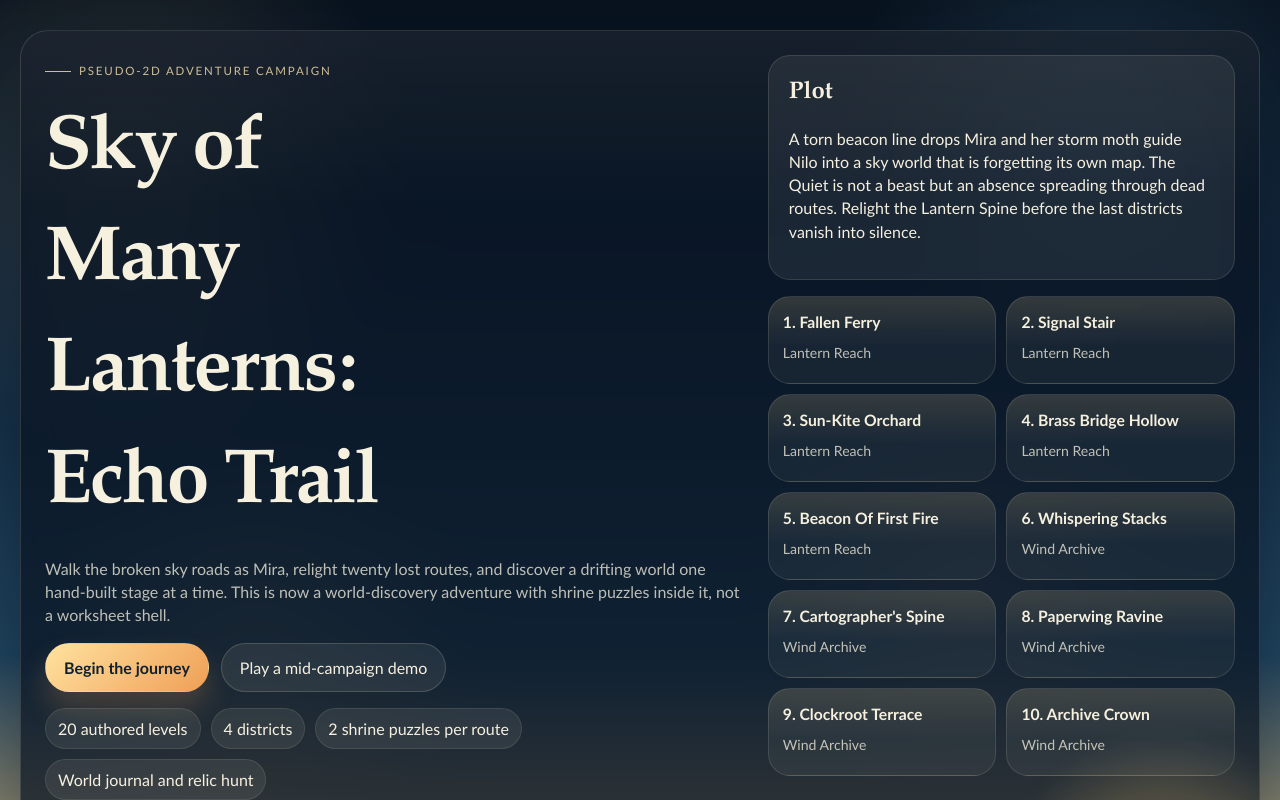
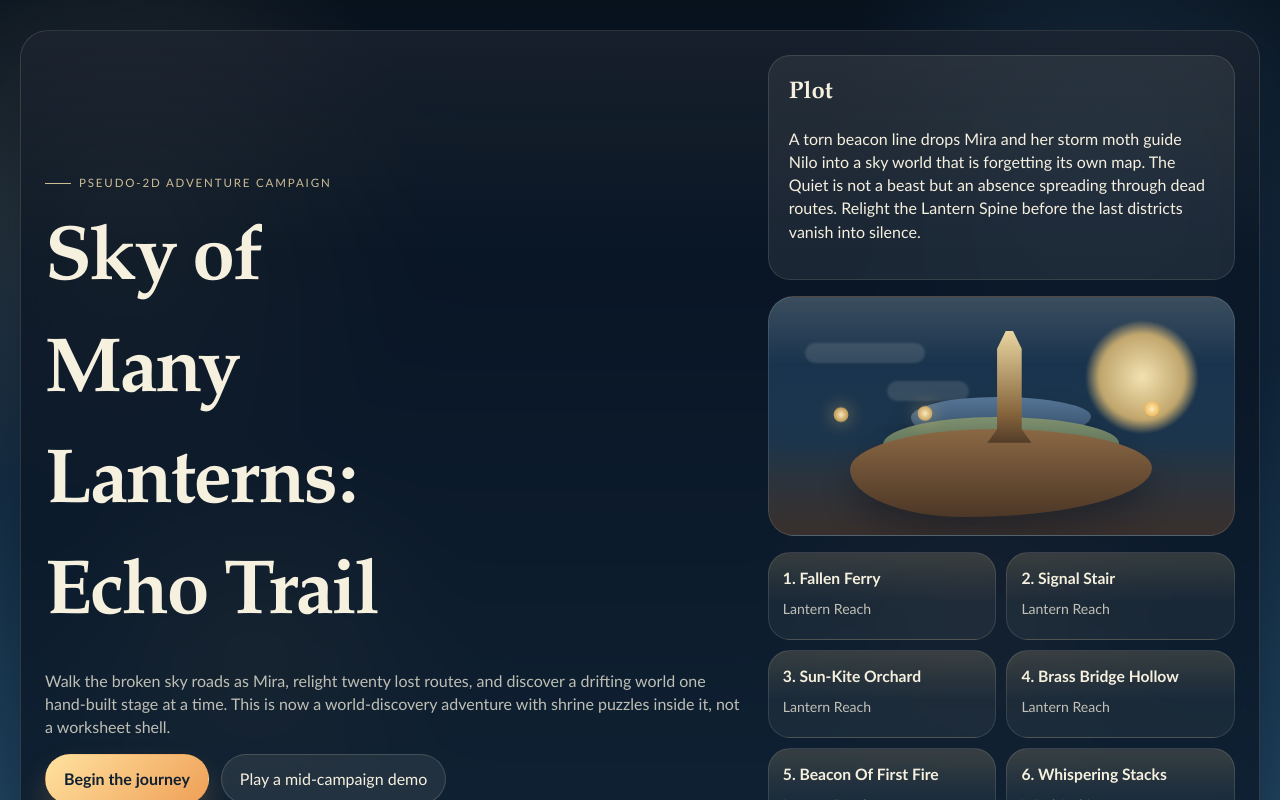
Before and after one commit to nzpr/lgk, a React (Vite) app: page / in a window 1280 px wide. Shown: the top 800 px of the page. Built offline with nearby package versions, Linux system fonts and the light colour scheme.

Commit message:
Add pseudo-3d staging to Echo Trail scenes

```diff
--- a/src/App.css
+++ b/src/App.css
@@ -288,6 +288,118 @@ button {
   font-family: "Palatino Linotype", Georgia, serif;
 }
 
+.hero-diorama {
+  position: relative;
+  min-height: 240px;
+  border-radius: 26px;
+  overflow: hidden;
+  background:
+    linear-gradient(180deg, rgba(255, 238, 198, 0.16), transparent 28%),
+    linear-gradient(180deg, rgba(16, 34, 54, 0.1), rgba(7, 16, 28, 0.58)),
+    linear-gradient(180deg, #16304d 0%, #284b69 60%, #7b5b45 100%);
+  border: 1px solid rgba(255, 240, 208, 0.12);
+}
+
+.hero-diorama__sun,
+.hero-diorama__cloud,
+.hero-diorama__island,
+.hero-diorama__spire,
+.hero-diorama__lantern {
+  position: absolute;
+}
+
+.hero-diorama__sun {
+  top: 24px;
+  right: 36px;
+  width: 112px;
+  height: 112px;
+  border-radius: 999px;
+  background: radial-gradient(circle, rgba(255, 236, 184, 0.95), rgba(255, 209, 120, 0.72) 54%, transparent 72%);
+  filter: blur(1px);
+}
+
+.hero-diorama__cloud {
+  height: 20px;
+  border-radius: 999px;
+  background: rgba(255, 248, 232, 0.12);
+  filter: blur(1px);
+}
+
+.hero-diorama__cloud--a {
+  top: 46px;
+  left: 36px;
+  width: 120px;
+}
+
+.hero-diorama__cloud--b {
+  top: 84px;
+  left: 118px;
+  width: 82px;
+}
+
+.hero-diorama__island {
+  left: 50%;
+  border-radius: 48% 52% 62% 38% / 46% 44% 56% 54%;
+  transform: translateX(-50%);
+  box-shadow: 0 18px 30px rgba(5, 12, 20, 0.28);
+}
+
+.hero-diorama__island--far {
+  bottom: 94px;
+  width: 180px;
+  height: 44px;
+  background: linear-gradient(180deg, #557596, #334d67);
+}
+
+.hero-diorama__island--mid {
+  bottom: 58px;
+  width: 236px;
+  height: 60px;
+  background: linear-gradient(180deg, #7f916f, #4b614f);
+}
+
+.hero-diorama__island--front {
+  bottom: 18px;
+  width: 302px;
+  height: 88px;
+  background: linear-gradient(180deg, #8a6844, #4d3726);
+}
+
+.hero-diorama__spire {
+  bottom: 92px;
+  left: 50%;
+  width: 44px;
+  height: 112px;
+  margin-left: -14px;
+  background: linear-gradient(180deg, #e9d6a1, #85643c 74%, #523c28 100%);
+  clip-path: polygon(42% 0, 58% 0, 78% 16%, 78% 88%, 100% 100%, 0 100%, 22% 88%, 22% 16%);
+  filter: drop-shadow(0 10px 20px rgba(6, 12, 20, 0.28));
+}
+
+.hero-diorama__lantern {
+  bottom: 112px;
+  width: 16px;
+  height: 16px;
+  border-radius: 999px;
+  background: radial-gradient(circle, rgba(255, 236, 188, 0.98), rgba(255, 194, 92, 0.72) 62%, transparent 70%);
+  box-shadow: 0 0 18px rgba(255, 214, 122, 0.48);
+  animation: lantern-drift 5.2s ease-in-out infinite;
+}
+
+.hero-diorama__lantern--a {
+  left: 64px;
+}
+
+.hero-diorama__lantern--b {
+  left: 148px;
+  animation-delay: 1.2s;
+}
+
+.hero-diorama__lantern--c {
+  right: 74px;
+  animation-delay: 2.1s;
+}
+
 .level-preview-grid {
   display: grid;
   grid-template-columns: repeat(2, minmax(0, 1fr));
@@ -334,6 +446,11 @@ button {
   font-size: 1.4rem;
 }
 
+.stat-card small {
+  color: rgba(246, 240, 223, 0.7);
+  font-size: 0.8rem;
+}
+
 .atlas-actions {
   grid-column: 1 / -1;
 }
@@ -356,6 +473,7 @@ button {
     linear-gradient(180deg, rgba(255, 255, 255, 0.04), transparent 32%),
     linear-gradient(180deg, var(--level-sky-top), var(--level-sky-bottom));
   box-shadow: var(--shadow);
+  transform-style: preserve-3d;
 }
 
 .atlas-level-card::before {
@@ -382,6 +500,56 @@ button {
 .atlas-level-card > * {
   position: relative;
   z-index: 1;
+}
+
+.atlas-level-card__diorama {
+  position: relative;
+  min-height: 88px;
+  margin: -4px -4px 2px;
+  border-radius: 18px;
+  overflow: hidden;
+  background:
+    linear-gradient(180deg, rgba(255, 255, 255, 0.08), transparent 26%),
+    linear-gradient(180deg, rgba(8, 17, 28, 0.08), rgba(8, 17, 28, 0.3)),
+    linear-gradient(180deg, color-mix(in srgb, var(--level-sky-top) 92%, white), var(--level-sky-bottom));
+  border: 1px solid rgba(255, 240, 208, 0.12);
+  transform: translateZ(10px);
+}
+
+.atlas-level-card__sun,
+.atlas-level-card__ridge {
+  position: absolute;
+}
+
+.atlas-level-card__sun {
+  top: 12px;
+  right: 18px;
+  width: 54px;
+  height: 54px;
+  border-radius: 999px;
+  background: radial-gradient(circle, rgba(255, 241, 197, 0.96), color-mix(in srgb, var(--level-accent) 78%, white) 56%, transparent 72%);
+}
+
+.atlas-level-card__ridge {
+  inset: auto 0 0;
+}
+
+.atlas-level-card__ridge--far {
+  height: 42%;
+  background: color-mix(in srgb, var(--level-sky-top) 48%, #152638);
+  clip-path: polygon(0 72%, 16% 58%, 30% 64%, 42% 48%, 58% 62%, 72% 44%, 84% 56%, 100% 40%, 100% 100%, 0 100%);
+}
+
+.atlas-level-card__ridge--mid {
+  height: 34%;
+  background: color-mix(in srgb, var(--level-sky-bottom) 42%, #2b465f);
+  clip-path: polygon(0 64%, 18% 54%, 34% 60%, 46% 42%, 62% 56%, 78% 38%, 92% 46%, 100% 40%, 100% 100%, 0 100%);
+}
+
+.atlas-level-card__ridge--front {
+  height: 22%;
+  background: linear-gradient(180deg, rgba(42, 31, 25, 0.2), rgba(42, 31, 25, 0.62));
+  clip-path: polygon(0 42%, 20% 36%, 38% 44%, 56% 28%, 70% 36%, 86% 24%, 100% 32%, 100% 100%, 0 100%);
 }
 
 .atlas-level-card.locked {
@@ -455,14 +623,16 @@ button {
   background:
     linear-gradient(180deg, rgba(255, 255, 255, 0.04), transparent 20%),
     var(--panel-strong);
+  border-color: rgba(255, 232, 186, 0.16);
 }
 
 .scene-background {
   position: relative;
-  min-height: 330px;
+  min-height: 370px;
   border-radius: 24px;
   overflow: hidden;
   background: linear-gradient(180deg, var(--scene-sky-top), var(--scene-sky-bottom));
+  perspective: 1100px;
 }
 
 .scene-background::before,
@@ -481,6 +651,34 @@ button {
 .scene-background::after {
   background:
     linear-gradient(180deg, transparent 0%, rgba(10, 18, 29, 0.08) 60%, rgba(10, 18, 29, 0.22) 100%);
+}
+
+.scene-sun,
+.scene-haze,
+.scene-boardwalk,
+.scene-floater {
+  position: absolute;
+}
+
+.scene-sun {
+  top: 22px;
+  right: 8%;
+  width: 132px;
+  height: 132px;
+  border-radius: 999px;
+  background: radial-gradient(circle, rgba(255, 244, 208, 0.96), rgba(255, 208, 122, 0.74) 54%, transparent 72%);
+  opacity: 0.82;
+}
+
+.scene-haze {
+  left: 0;
+  right: 0;
+  height: 84px;
+  background: linear-gradient(180deg, rgba(255, 244, 212, 0.14), transparent);
+}
+
+.scene-haze--top {
+  top: 0;
 }
 
 .scene-layer {
@@ -510,23 +708,77 @@ button {
   clip-path: polygon(0 44%, 16% 36%, 28% 42%, 42% 28%, 58% 36%, 74% 24%, 86% 32%, 100% 20%, 100% 100%, 0 100%);
 }
 
+.scene-boardwalk {
+  left: 8%;
+  right: 8%;
+  bottom: 10%;
+  height: 120px;
+  border-radius: 26px;
+  background:
+    linear-gradient(180deg, rgba(255, 235, 188, 0.12), rgba(54, 35, 24, 0.6)),
+    linear-gradient(90deg, rgba(24, 16, 10, 0.5), rgba(139, 99, 62, 0.6), rgba(24, 16, 10, 0.5));
+  transform: rotateX(72deg);
+  transform-origin: center bottom;
+  box-shadow:
+    0 30px 36px rgba(6, 12, 20, 0.26),
+    inset 0 1px 0 rgba(255, 244, 214, 0.14);
+}
+
+.scene-boardwalk--rails {
+  height: 134px;
+  bottom: 8.5%;
+  background:
+    linear-gradient(90deg, transparent 8%, rgba(255, 231, 182, 0.36) 8% 9%, transparent 9% 91%, rgba(255, 231, 182, 0.36) 91% 92%, transparent 92%),
+    linear-gradient(180deg, rgba(255, 255, 255, 0.08), transparent);
+}
+
 .route-line {
   position: absolute;
   left: 8%;
   right: 8%;
-  bottom: 18%;
-  height: 10px;
+  bottom: 21%;
+  height: 12px;
   border-radius: 999px;
   background:
     linear-gradient(90deg, rgba(255, 218, 135, 0.74), color-mix(in srgb, var(--scene-accent) 74%, white), rgba(255, 244, 208, 0.7));
   box-shadow:
     0 0 18px rgba(255, 213, 122, 0.35),
     0 0 28px rgba(255, 213, 122, 0.14);
+  transform: perspective(1000px) rotateX(67deg);
+  transform-origin: center center;
+}
+
+.scene-floater {
+  width: 72px;
+  height: 18px;
+  border-radius: 999px;
+  background: rgba(255, 248, 232, 0.18);
+  filter: blur(1px);
+  animation: floater-drift 10s linear infinite;
+}
+
+.scene-floater--a {
+  top: 88px;
+  left: 14%;
+}
+
+.scene-floater--b {
+  top: 124px;
+  right: 18%;
+  width: 94px;
+  animation-delay: -3s;
+}
+
+.scene-floater--c {
+  top: 170px;
+  left: 46%;
+  width: 58px;
+  animation-delay: -5s;
 }
 
 .scene-landmark {
   position: absolute;
-  bottom: 14%;
+  bottom: calc(14% + var(--landmark-lift, 0px));
   width: 84px;
   min-height: 84px;
   margin-left: -42px;
@@ -542,6 +794,10 @@ button {
   border-color: rgba(255, 240, 208, 0.14);
   color: var(--text-main);
   cursor: default;
+  transform:
+    translateY(calc(var(--landmark-depth, 0) * 2px))
+    scale(var(--landmark-scale, 1));
+  box-shadow: 0 16px 30px rgba(4, 10, 18, 0.24);
 }
 
 .scene-landmark::before {
@@ -582,7 +838,9 @@ button {
 
 .scene-landmark.current {
   outline: 2px solid rgba(128, 216, 255, 0.6);
-  transform: translateY(-3px);
+  transform:
+    translateY(-4px)
+    scale(calc(var(--landmark-scale, 1) + 0.04));
 }
 
 .scene-landmark.shrine::before {
@@ -600,11 +858,12 @@ button {
 .traveler {
   position: absolute;
   left: var(--traveler-position);
-  bottom: 15%;
-  width: 50px;
-  height: 88px;
+  bottom: 18%;
+  width: 58px;
+  height: 94px;
   margin-left: -18px;
   animation: traveler-bob 2.6s ease-in-out infinite;
+  filter: drop-shadow(0 14px 20px rgba(5, 10, 18, 0.32));
 }
 
 .traveler__body {
@@ -649,6 +908,19 @@ button {
   font-size: clamp(2rem, 4vw, 3.1rem);
 }
 
+.encounter-strip {
+  display: flex;
+  flex-wrap: wrap;
+  gap: 10px;
+}
+
+.encounter-strip span {
+  padding: 8px 12px;
+  border-radius: 999px;
+  background: rgba(255, 248, 232, 0.08);
+  border: 1px solid rgba(255, 240, 208, 0.1);
+}
+
 .prompt-text {
   font-size: 1rem;
   color: rgba(255, 242, 212, 0.92);
@@ -666,6 +938,8 @@ button {
   gap: 4px;
   align-items: start;
   justify-items: start;
+  border-radius: 22px;
+  padding: 16px 18px;
 }
 
 .choice-cluster button span {
@@ -674,6 +948,12 @@ button {
 
 .choice-cluster .ghost-button span {
   color: var(--text-soft);
+}
+
+.choice-cluster .ghost-button,
+.choice-cluster .primary-button {
+  width: 100%;
+  justify-items: start;
 }
 
 .shrine-panel {
@@ -732,6 +1012,31 @@ button {
   }
 }
 
+@keyframes lantern-drift {
+  0%,
+  100% {
+    transform: translateY(0);
+  }
+
+  50% {
+    transform: translateY(-8px);
+  }
+}
+
+@keyframes floater-drift {
+  0% {
+    transform: translateX(0);
+  }
+
+  50% {
+    transform: translateX(18px);
+  }
+
+  100% {
+    transform: translateX(0);
+  }
+}
+
 @media (max-width: 900px) {
   .landing-hero,
   .atlas-top {
@@ -740,6 +1045,10 @@ button {
 
   .landing-copy h1 {
     max-width: none;
+  }
+
+  .hero-diorama {
+    min-height: 210px;
   }
 
   .scene-background {
@@ -801,7 +1110,7 @@ button {
   .route-line {
     left: 4%;
     right: 4%;
-    bottom: 16%;
+    bottom: 19%;
   }
 
   .traveler {
@@ -813,7 +1122,7 @@ button {
     width: 58px;
     min-height: 64px;
     margin-left: -29px;
-    bottom: 13%;
+    bottom: calc(13% + var(--landmark-lift, 0px));
   }
 
   .scene-landmark::before {
--- a/src/App.tsx
+++ b/src/App.tsx
@@ -182,6 +182,18 @@ function App() {
                 into silence.
               </p>
             </div>
+            <div className="hero-diorama" aria-hidden="true">
+              <div className="hero-diorama__sun" />
+              <div className="hero-diorama__cloud hero-diorama__cloud--a" />
+              <div className="hero-diorama__cloud hero-diorama__cloud--b" />
+              <div className="hero-diorama__island hero-diorama__island--far" />
+              <div className="hero-diorama__island hero-diorama__island--mid" />
+              <div className="hero-diorama__island hero-diorama__island--front" />
+              <div className="hero-diorama__spire" />
+              <div className="hero-diorama__lantern hero-diorama__lantern--a" />
+              <div className="hero-diorama__lantern hero-diorama__lantern--b" />
+              <div className="hero-diorama__lantern hero-diorama__lantern--c" />
+            </div>
             <div className="level-preview-grid">
               {adventureLevels.slice(0, 10).map((level) => (
                 <article key={level.id} className="level-preview-card">
@@ -262,6 +274,12 @@ function App() {
                   } as CSSProperties
                 }
               >
+                <div className="atlas-level-card__diorama" aria-hidden="true">
+                  <div className="atlas-level-card__sun" />
+                  <div className="atlas-level-card__ridge atlas-level-card__ridge--far" />
+                  <div className="atlas-level-card__ridge atlas-level-card__ridge--mid" />
+                  <div className="atlas-level-card__ridge atlas-level-card__ridge--front" />
+                </div>
                 <div className="atlas-level-card__top">
                   <span className="atlas-level-card__index">Route {level.index}</span>
                   <span className="atlas-level-card__region">{level.region}</span>
@@ -377,12 +395,20 @@ function App() {
           }
         >
           <div className="scene-background">
+            <div className="scene-sun" />
+            <div className="scene-haze scene-haze--top" />
             <div className="scene-layer far" />
             <div className="scene-layer mid" />
             <div className="scene-layer ground" />
+            <div className="scene-boardwalk" />
+            <div className="scene-boardwalk scene-boardwalk--rails" />
             <div className="route-line" />
+            <div className="scene-floater scene-floater--a" />
+            <div className="scene-floater scene-floater--b" />
+            <div className="scene-floater scene-floater--c" />
             {currentLevel.landmarks.map((landmark, index) => {
               const landmarkState = state.run!.landmarkStates[landmark.id]
+              const depth = Math.abs(index - state.run!.currentLandmarkIndex)
               return (
                 <button
                   key={landmark.id}
@@ -392,7 +418,14 @@ function App() {
                     index === state.run!.currentLandmarkIndex ? 'current' : '',
                     landmarkState.resolved ? 'resolved' : '',
                   ].join(' ')}
-                  style={{ left: `${12 + index * 19}%` }}
+                  style={
+                    {
+                      left: `${12 + index * 19}%`,
+                      '--landmark-depth': depth,
+                      '--landmark-scale': Math.max(0.76, 1 - depth * 0.08),
+                      '--landmark-lift': `${Math.max(0, 14 - depth * 4)}px`,
+                    } as CSSProperties
+                  }
                 >
                   <span>{landmark.title}</span>
                 </button>
```
Also changed, not shown: evolution/events/20260314-164226-pivot-to-pseudo-2d-adventure-game.md (+1 -0 lines), 2 other files (tests, documents, lock files or other folders).
